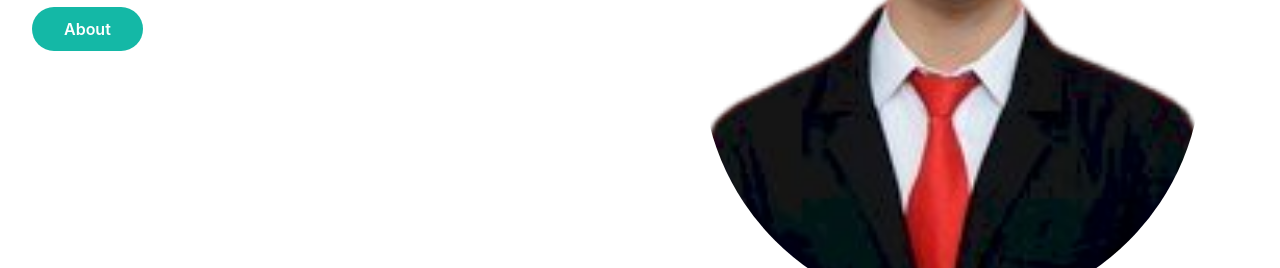
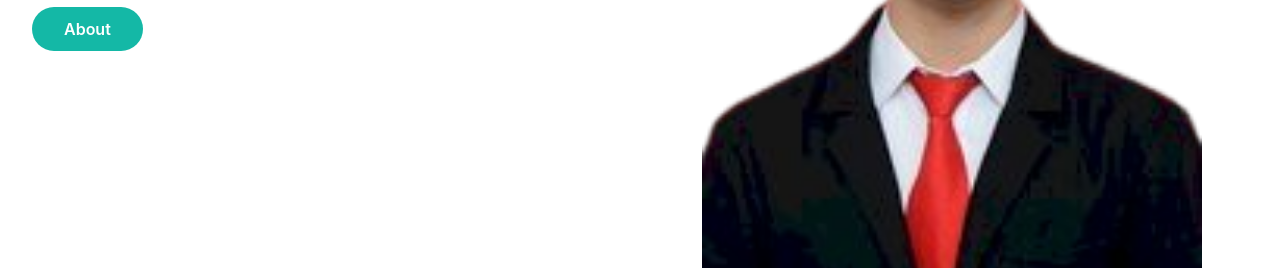
Before and after one commit to Webdev1121/andylukito, a plain HTML site: page index.html in a window 1280 px wide. Shown: the part 532-800 px from the top of the page. Drawn offline with Linux system fonts and the light colour scheme.

Commit message:
Update index.html

```diff
--- a/index.html
+++ b/index.html
@@ -78,7 +78,7 @@
           </div>
           <div class="w-full self-end px-4 lg:w-1/2">
             <div class="relative mt-10 lg:right-0 lg:mt-9">
-              <img src="andi.png" alt="Andi" class="relative z-10 mx-auto max-w-full rounded-full" height="500px" width="500px" />
+              <img src="andi.png" alt="Andi" class="relative z-10 mx-auto max-w-full rounded-lg" height="500px" width="500px" />
               <span class="absolute bottom-0 left-1/2 -translate-x-1/2 md:scale-125">
                 <svg width="400" height="400" viewBox="0 0 200 200" xmlns="http://www.w3.org/2000/svg">
 
```
